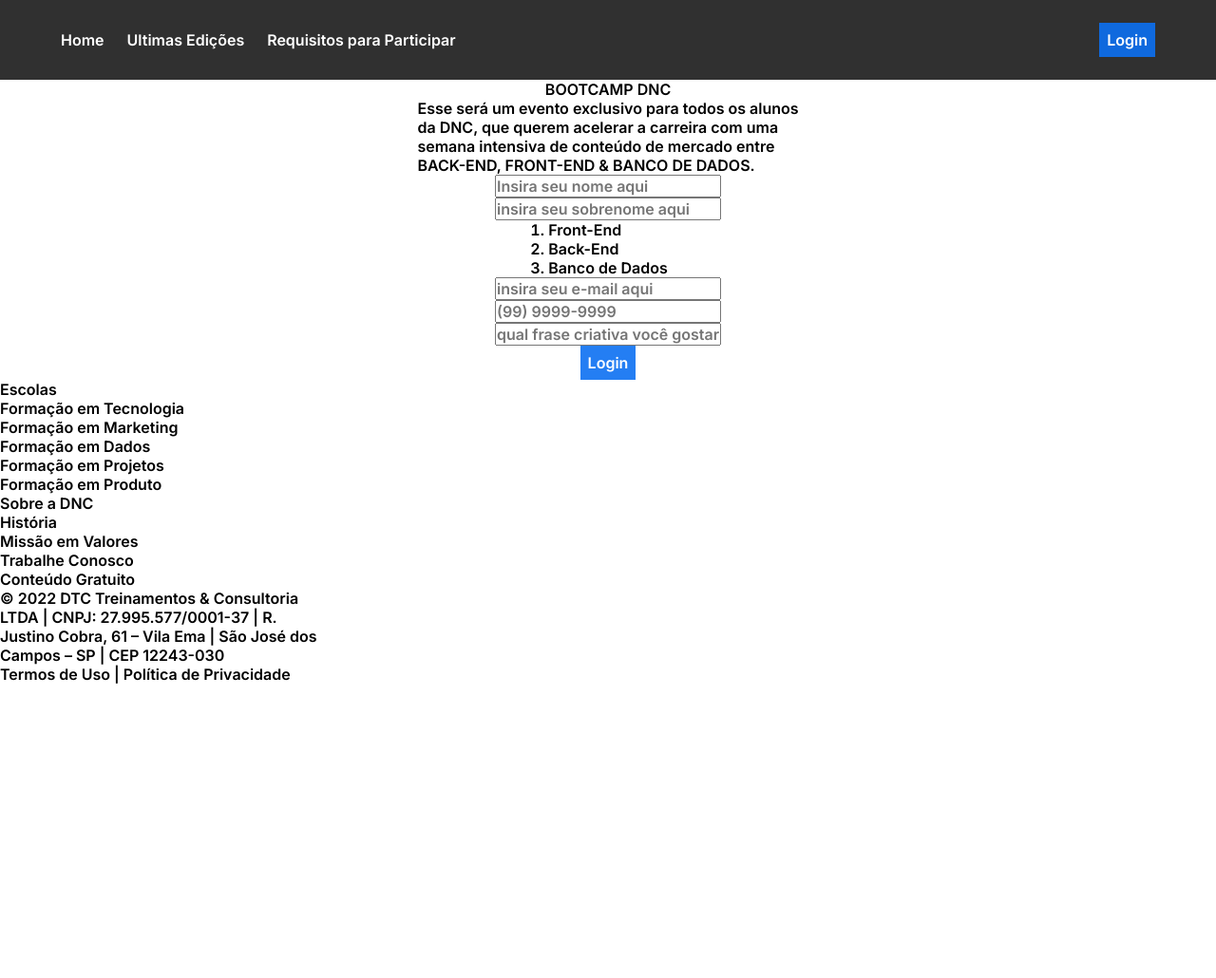
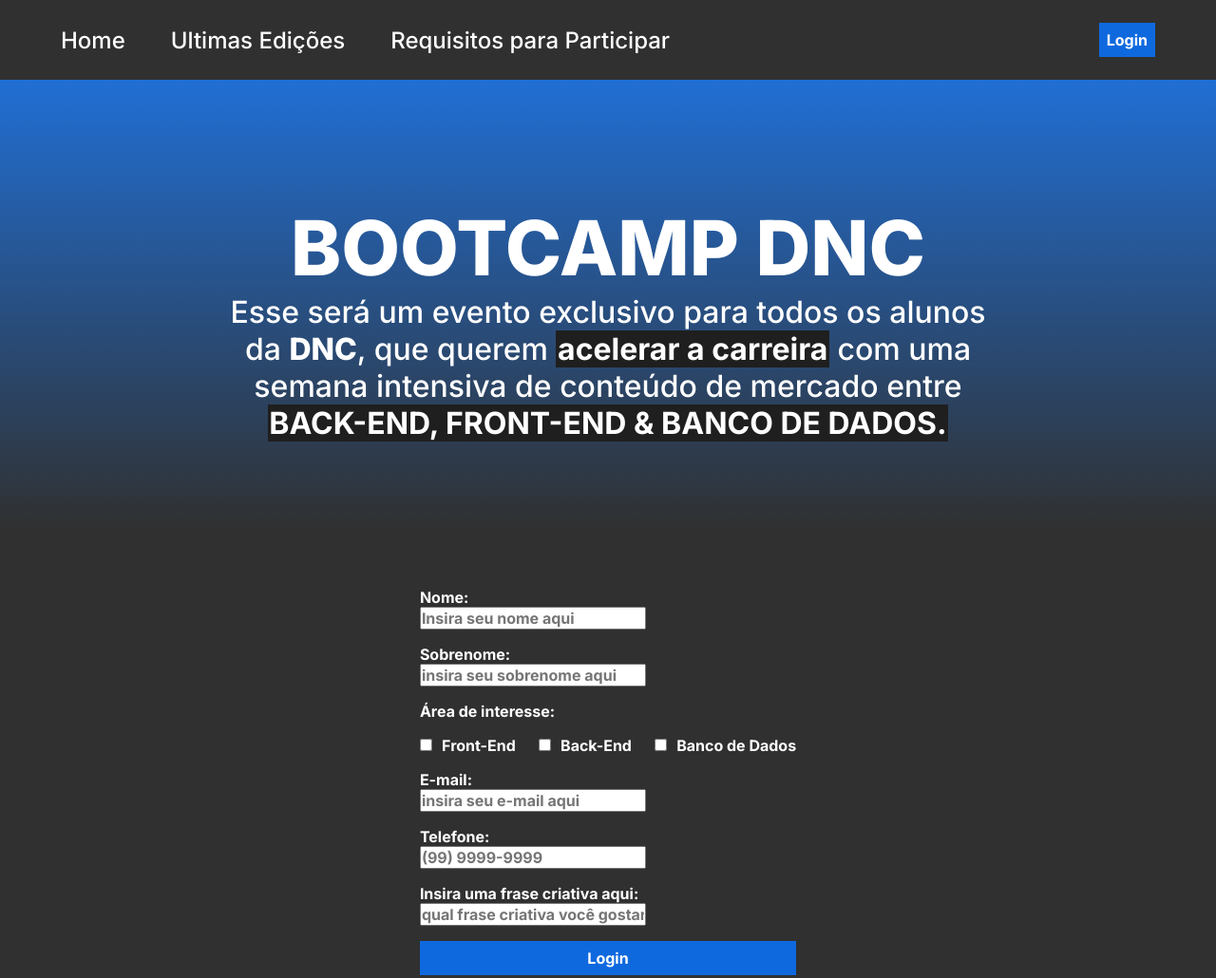
Before and after one commit to Edis-mar/bootcamp, a plain HTML site: page index.html in a window 1280 px wide. Shown: the top 1030 px of the page at 95% size. Before the commit the page ends 800 px from the top, so only its background shows below. Drawn offline with Linux system fonts and the light colour scheme.

Commit message:
estilização do main, começo da organização do form

```diff
--- a/index.html
+++ b/index.html
@@ -7,47 +7,67 @@
     <link rel="stylesheet" href="./style.css">
     <link rel="preconnect" href="https://fonts.googleapis.com">
     <link rel="preconnect" href="https://fonts.gstatic.com" crossorigin>
-    <link href="https://fonts.googleapis.com/css2?family=Inter:ital,opsz,wght@0,14..32,600;1,14..32,600&display=swap" rel="stylesheet">
+    <link href="https://fonts.googleapis.com/css2?family=Inter:ital,opsz,wght@0,14..32,100..900;1,14..32,100..900&display=swap" rel="stylesheet">
 </head>
 <body>
     <header>
         <div id="header-text">
-            <p>Home</p>
-            <p>Ultimas Edições</p>
-            <p>Requisitos para Participar</p>
+            <p class="text">Home</p>
+            <p class="text">Ultimas Edições</p>
+            <p class="text">Requisitos para Participar</p>
         </div>
         <button>Login</button>
     </header>
 
     <main>
         <h1 id="main-title">BOOTCAMP DNC</h1>
-        <h2 id="main-subtitle ">Esse será um evento exclusivo para todos os alunos<br>
-            da DNC, que querem <bold>acelerar a carreira</bold> com uma<br>
+        <h2 id="main-subtitle">Esse será um evento exclusivo para todos os alunos<br>
+            da <b id="dnc">DNC</b>, que querem <bold class="t1">acelerar a carreira</bold> com uma<br>
             semana intensiva de conteúdo de mercado entre<br>
-            <bold>BACK-END, FRONT-END & BANCO DE DADOS.</bold></h2>
-        <label for=></label>
-        <input type="text" placeholder="Insira seu nome aqui">
+            <bold class="t1">BACK-END, FRONT-END & BANCO DE DADOS.</bold>
+        </h2>
 
-        <label for=""></label>
-        <input type="text" placeholder="insira seu sobrenome aqui">
+        <form action="">
+            <p><label for="Nome"></label> Nome:<br>
+                <input type="text" placeholder="Insira seu nome aqui">
+            </p>
 
-        <label for=""></label>
-        <ol>
-            <li>Front-End</li>
-            <li>Back-End</li>
-            <li>Banco de Dados</li>
-        </ol>
+            <p><label for="Sobrenome"></label> Sobrenome:<br>
+                <input type="text" placeholder="insira seu sobrenome aqui">
+            </p>
 
-        <label for=""></label>
-        <input type="text" placeholder="insira seu e-mail aqui">
+            <!--CHECKBOX-->
+            <p>
+                Área de interesse:<br></p>
 
-        <label for=""></label>
-        <input type="text" placeholder="(99) 9999-9999">
+            <p id="checkbox">
+                <label for="">
+                <input class="caixa" type="checkbox"> Front-End
+                </label>
 
-        <label for=""></label>
-        <input type="text" placeholder="qual frase criativa você gostaria de falar?:]">
+                <label for="">
+                <input class="caixa" type="checkbox"> Back-End
+                </label>
 
-        <button>Login</button>
+                <label for="">
+                <input class="caixa" type="checkbox"> Banco de Dados
+                </label>
+            </p>
+            <!--FIM DA CHECKBOX-->
+
+            <p><label for=""></label> E-mail:<br>
+                <input type="text" placeholder="insira seu e-mail aqui">
+            </p>
+
+            <p><label for=""></label> Telefone:<br>
+                <input type="text" placeholder="(99) 9999-9999">
+            </p>
+
+            <p><label for=""></label> Insira uma frase criativa aqui:<br>
+                <input type="text" placeholder="qual frase criativa você gostaria de falar?:]">
+            </p>
+            <button>Login</button>
+        </form>
     </main>
 
     <footer>
--- a/style.css
+++ b/style.css
@@ -6,26 +6,11 @@
     box-sizing: border-box;
     text-decoration: none;
     font-size: 16px;
-    font-weight: 700;
-      font-family: "Inter", serif;
-      font-optical-sizing: auto;
-      font-weight: 600;
-      font-style: normal;
-}
-
-main{
-    display: flex;
-    flex-direction: column;
-    align-items: center;
-}
-
-#main-title{
-
-}
-
-#main-subtitle{
-    display: flex;
-    align-items:baseline;
+    color:#FFFFFF;
+    font-family: "Inter", serif;
+    font-optical-sizing: auto;
+    font-weight:700;
+    font-style: normal;
 }
 
 header{
@@ -38,14 +23,72 @@
 
 #header-text{
     display: flex;
-    justify-content: flex-start;
     align-items: center;
-    gap: 1.5rem;
-    font-size: 1.5rem ;
+    gap: 3rem;
 }
+
+.text{
+    font-size: 1.5rem;
+    font-weight: 500;
+}
+
 button{
     background-color: #0C70F2E5;
-    color: #FFFFFF;
     padding: 0.5rem;
     border: none;
 }
+
+bold{
+    background-color: #1F1F1F;
+}
+
+main{
+    display: flex;
+    flex-direction: column;
+    align-items: center;
+    background-image: linear-gradient(to top,#303030 70%, #055dcfe3);
+    width:100%;
+    padding: 10% 10% 50% 10%;
+}
+
+#main-title{
+    font-size: 5rem;
+    font-weight: 800;
+}
+
+#main-subtitle{
+    text-align: center;
+    font-size: 2rem;
+    font-weight: 500;
+    margin-bottom: 15%;
+}
+
+.t1{
+    font-size:2rem;
+    padding: 0rem 0.1rem;
+    font-weight: 700;
+}
+
+#dnc{
+    font-weight: 800;
+    font-size: 2rem;
+}
+
+
+form{
+    display: flex;
+    flex-direction: column;
+    gap: 1rem;
+}
+#checkbox{
+    display: flex;
+    gap:1.5rem;
+}
+.caixa{
+    margin-right:0.4rem;
+}
+
+footer{
+    background-color: #0C70F2;
+    display: flex;
+}
```
